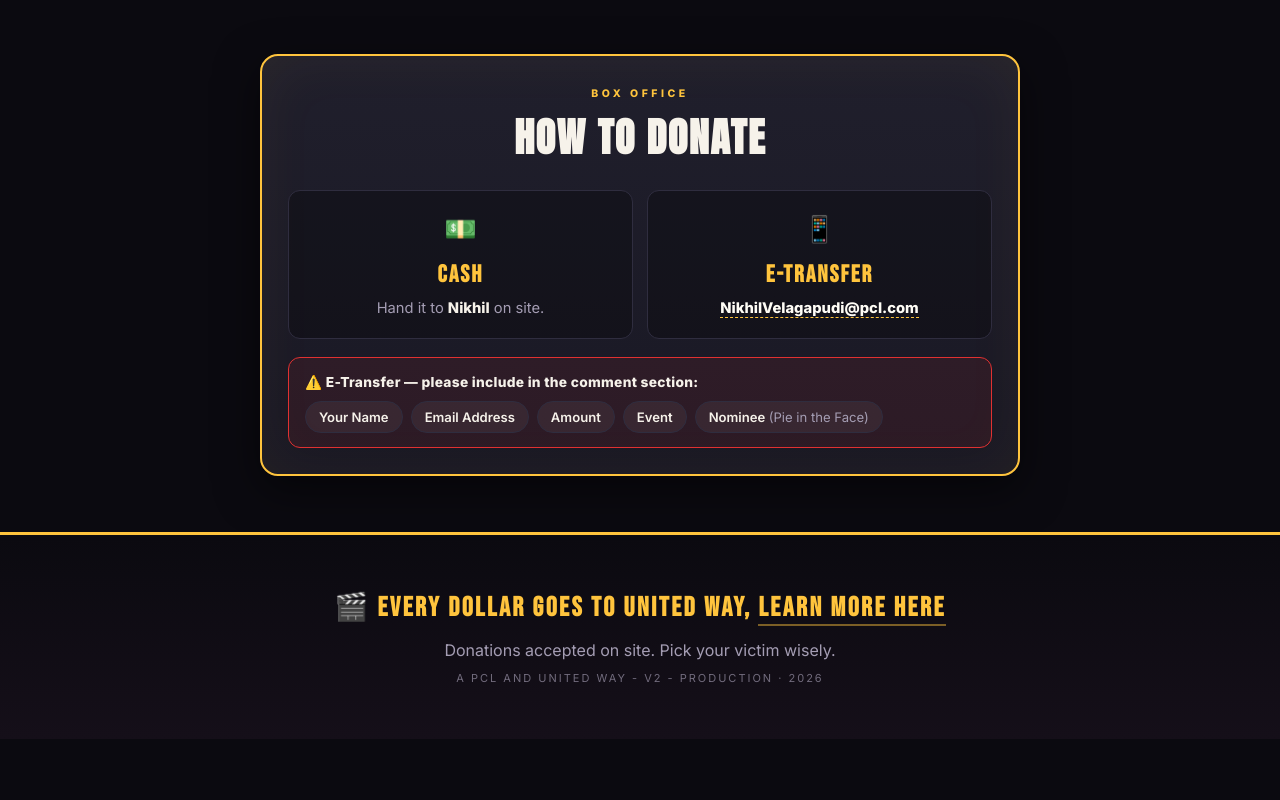
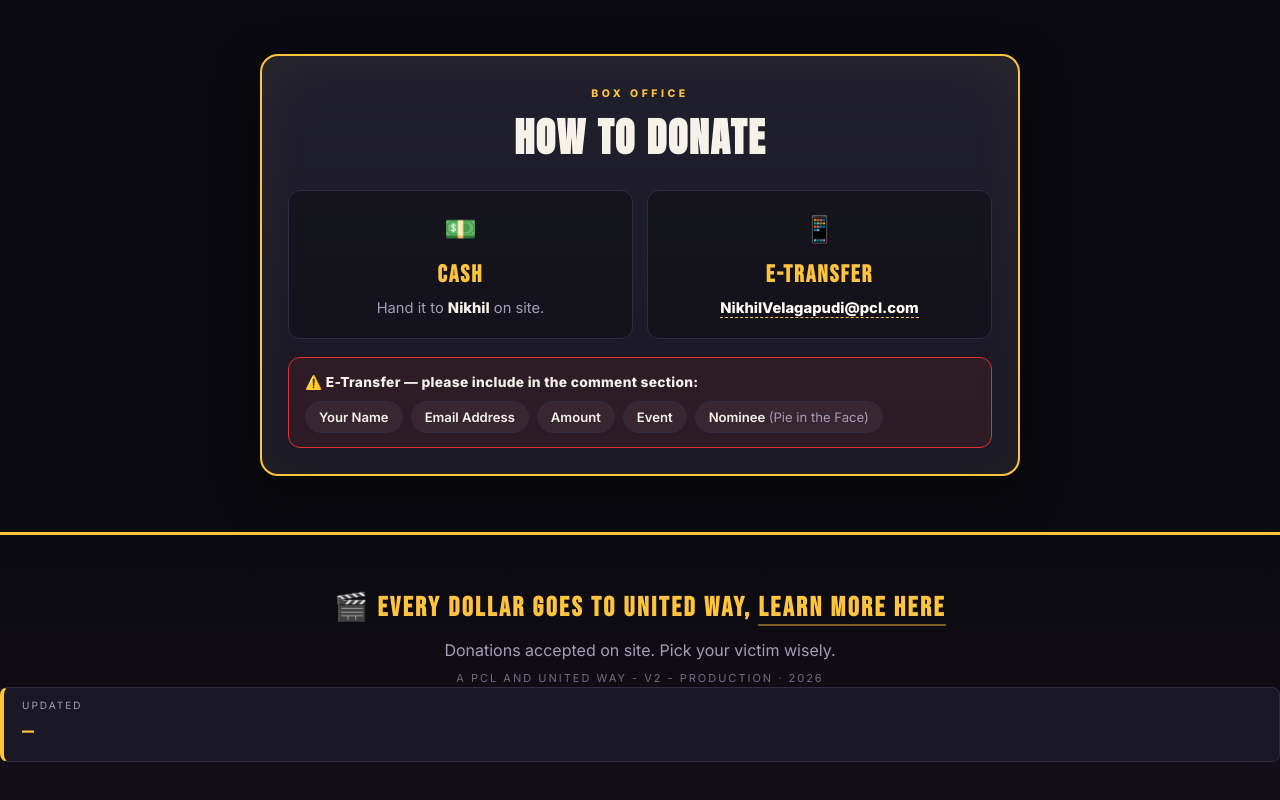
Before and after one commit to Nikubai12/V2UW2026, a plain HTML site: page index.html in a window 1280 px wide. Shown: the part 2983-3783 px from the top of the page. Before the commit the page ends 3722 px from the top, so only its background shows below. Drawn offline with Linux system fonts and the light colour scheme.

Commit message:
Update index.html

```diff
--- a/index.html
+++ b/index.html
@@ -141,11 +141,23 @@
     <p>Donations accepted on site. Pick your victim wisely.</p>
     <p class="fineprint">A PCL and United Way - V2 - Production · <span id="year"></span></p>
   </div>
+  <div class="ticket"><span class="t-label">Updated</span><span class="t-val" id="lastUpdate">—</span></div>
 </section>
 
 </main>
 
 <script src="data.js"></script>
-<script src="script.js"></script>
+<script>
+(function(){
+  var t = Date.now();
+  function load(src, cb){
+    var s = document.createElement('script');
+    s.src = src + '?t=' + t;
+    s.onload = cb;
+    document.body.appendChild(s);
+  }
+  load('data.js', function(){ load('script.js'); });
+})();
+</script>
 </body>
 </html>
```
